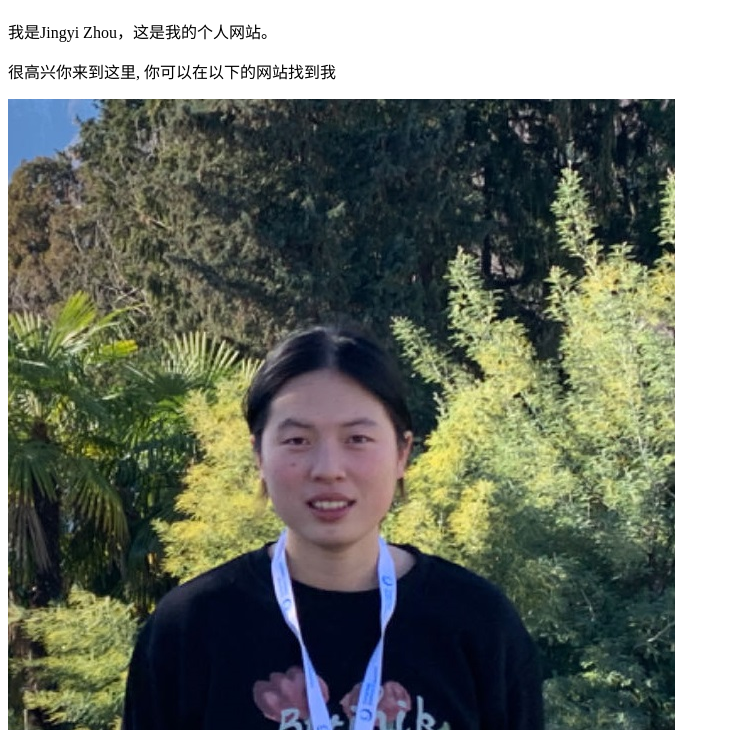
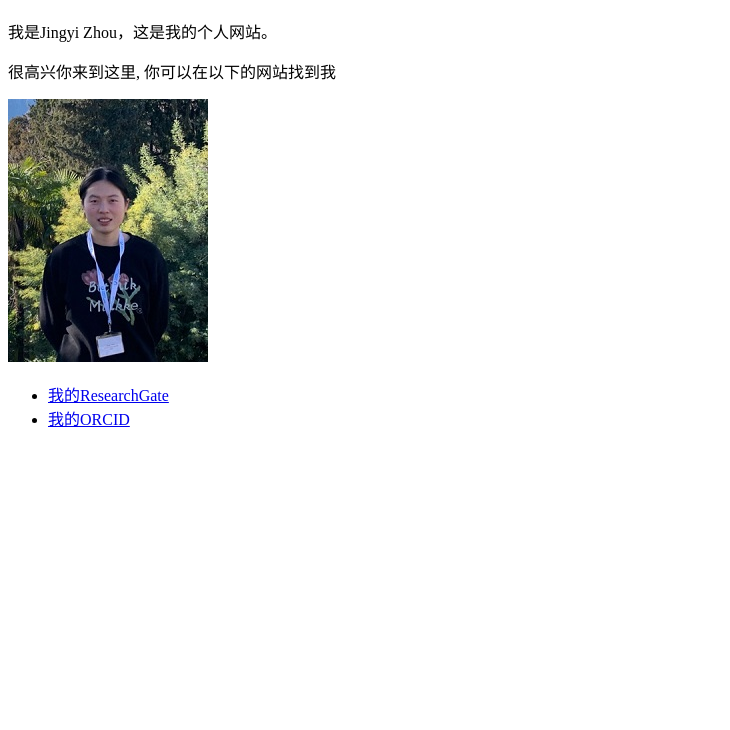
Before and after one commit to zhoujingyi510/zhoujingyi510.github.io, a plain HTML site: page index.html in a window 1280 px wide. Shown: the part 70-800 px from the top of the page, without its empty margins (0-730 px from the left). Drawn offline with Linux system fonts and the light colour scheme.

Commit message:
Update index.html

```diff
--- a/index.html
+++ b/index.html
@@ -10,7 +10,7 @@
     <p>很高兴你来到这里, 你可以在以下的网站找到我</p>
 
     <!-- 插入照片 -->
-    <img src="image1.jpg" alt="Jingyi Zhou">
+    <img src="image2.jpg" alt="Jingyi Zhou">
 
     <ul>
         <li><a href="https://www.researchgate.net/profile/Jingyi-Zhou-7#/">我的ResearchGate</a></li>
```
